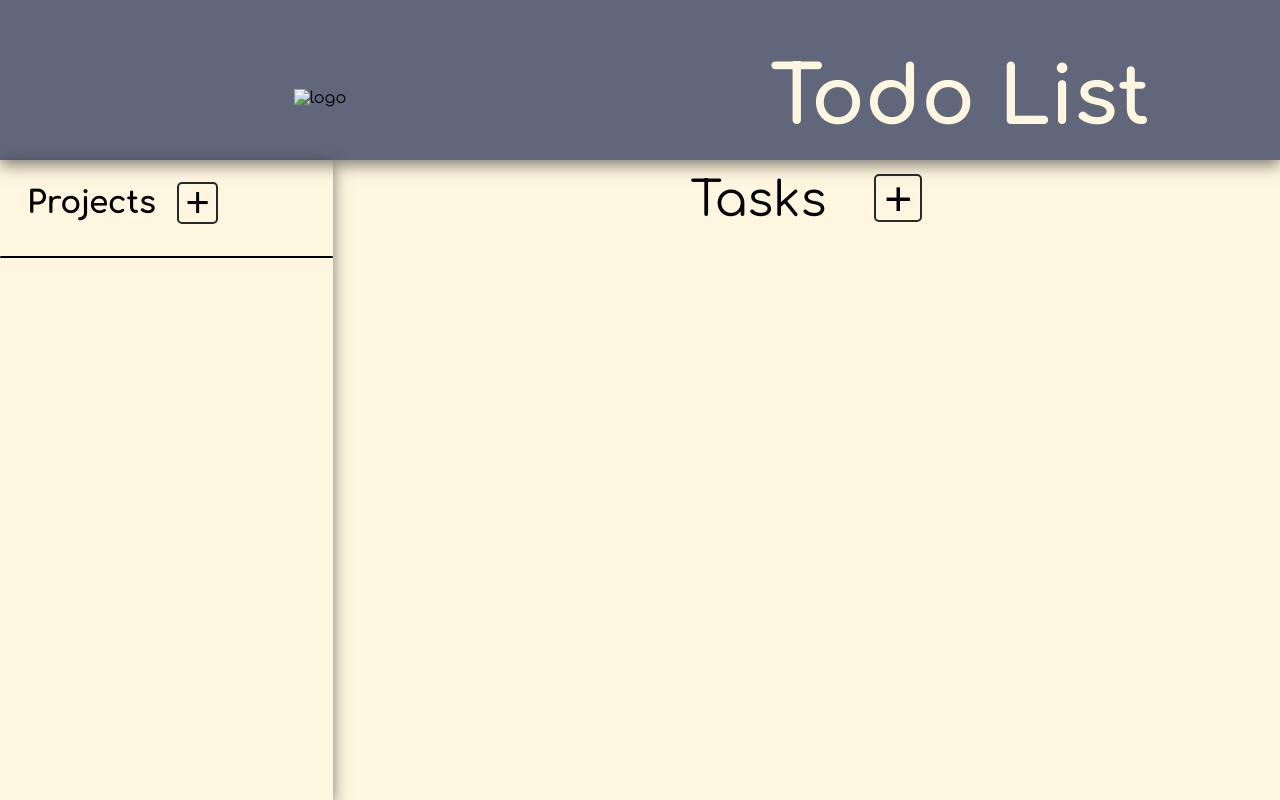
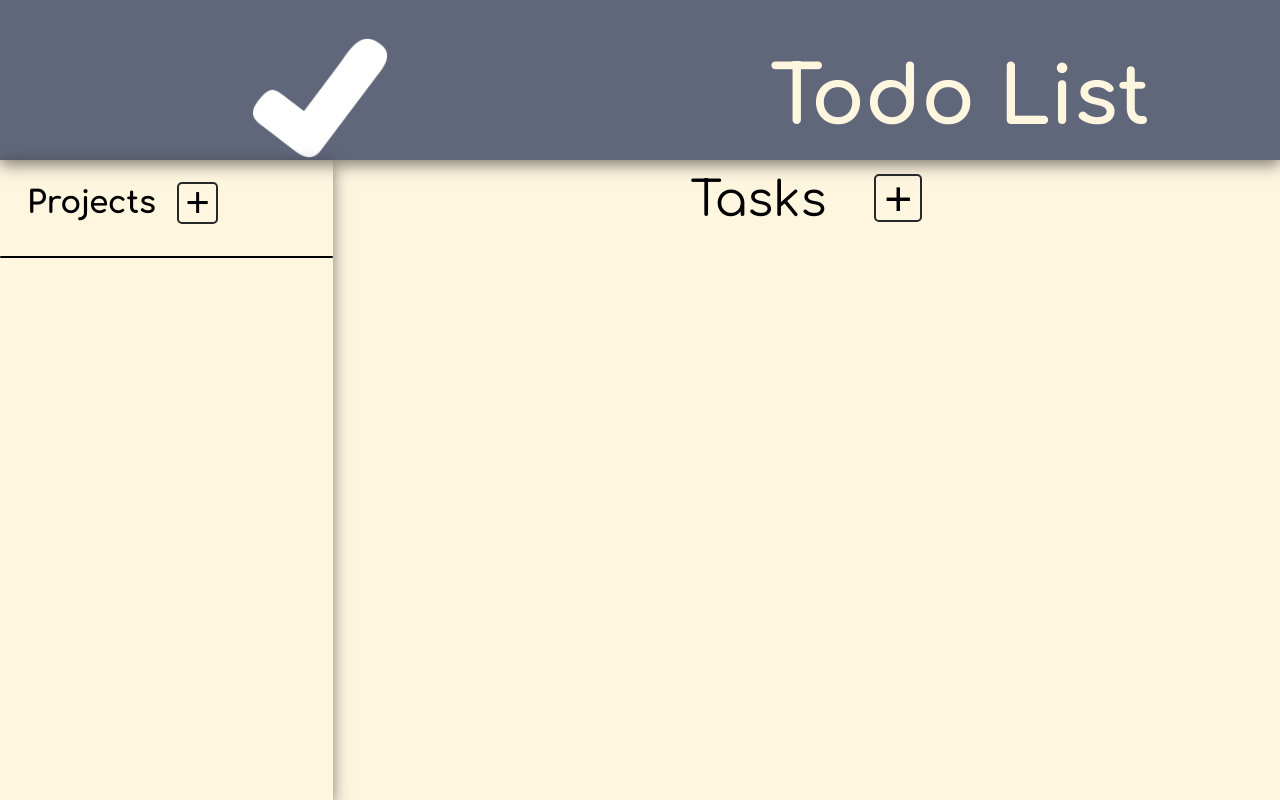
Before and after one commit to baldx/todo-listVM, a website built with webpack: page dist/index.html in a window 1280 px wide. Built offline with nearby package versions, Linux system fonts and the light colour scheme; files whose address does not match are found by name.

Commit message:
use image

```diff
--- a/dist/index.html
+++ b/dist/index.html
@@ -10,7 +10,7 @@
 <body>
     <div id="content">
         <header>
-            <img src="/assets/monochrome_large.png" alt="logo">
+            <img src="assets/PngItem_1116807.png" alt="logo">
             <h1>Todo List</h1>
         </header>
 
```
